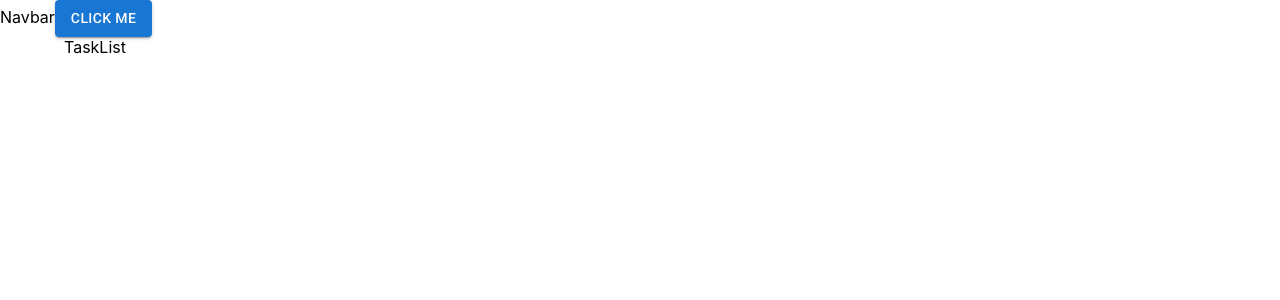
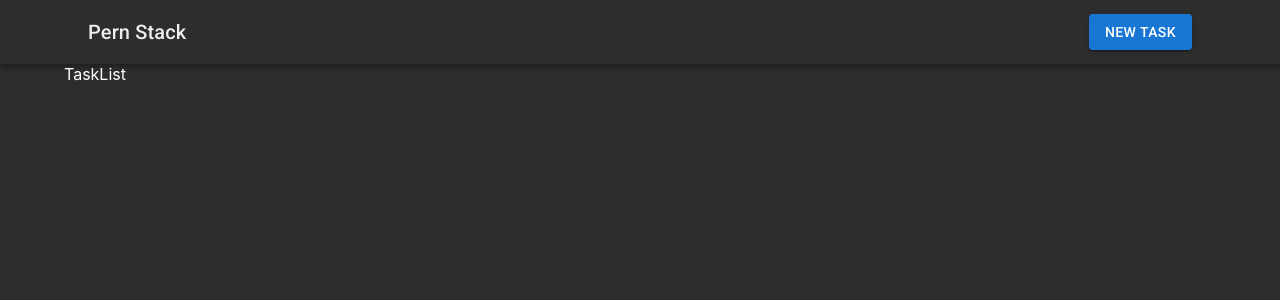
Before and after one commit to MIGUELANGELCIPRIANO/PERN-STACK-CRUD, a React (Create React App) app in the folder client/: page / in a window 1280 px wide. Shown: the top 300 px of the page. Built offline with nearby package versions, Linux system fonts and the light colour scheme.

Commit message:
ADD NavBar

```diff
--- a/client/src/components/NavBar.js
+++ b/client/src/components/NavBar.js
@@ -1,12 +1,36 @@
-import { Button } from '@mui/material'
+import {
+	AppBar,
+	Box,
+	Button,
+	Container,
+	Toolbar,
+	Typography,
+} from '@mui/material'
+import { Link, useNavigate } from 'react-router-dom'
 
 export default function Navbar() {
+	const navigate = useNavigate()
+
 	return (
-		<div>
-			Navbar
-			<Button variant='contained' color='primary'>
-				Click Me
-			</Button>
-		</div>
+		<Box sx={{ flexGrow: 1 }}>
+			<AppBar position='static' color='transparent'>
+				<Container>
+					<Toolbar>
+						<Typography variant='h6' sx={{ flexGrow: 1 }}>
+							<Link to='/' style={{ textDecoration: 'none', color: '#eee' }}>
+								Pern Stack
+							</Link>
+						</Typography>
+						<Button
+							variant='contained'
+							color='primary'
+							onClick={() => navigate('/task/new')}
+						>
+							New Task
+						</Button>
+					</Toolbar>
+				</Container>
+			</AppBar>
+		</Box>
 	)
 }
--- a/client/src/index.css
+++ b/client/src/index.css
@@ -5,6 +5,8 @@
 		sans-serif;
 	-webkit-font-smoothing: antialiased;
 	-moz-osx-font-smoothing: grayscale;
+	background: #2d2d2d;
+	color: white;
 }
 
 code {
```
Lines whose indentation alone changed are shown as unchanged.
